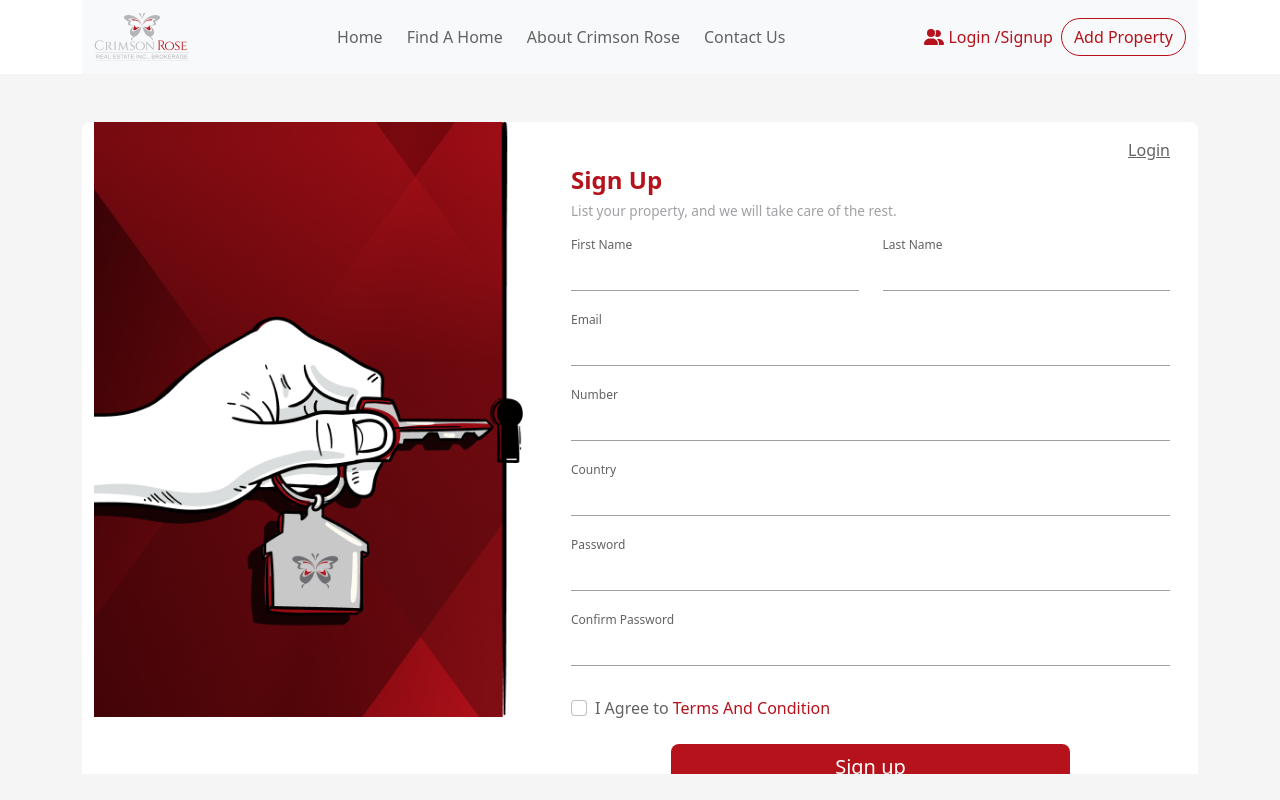
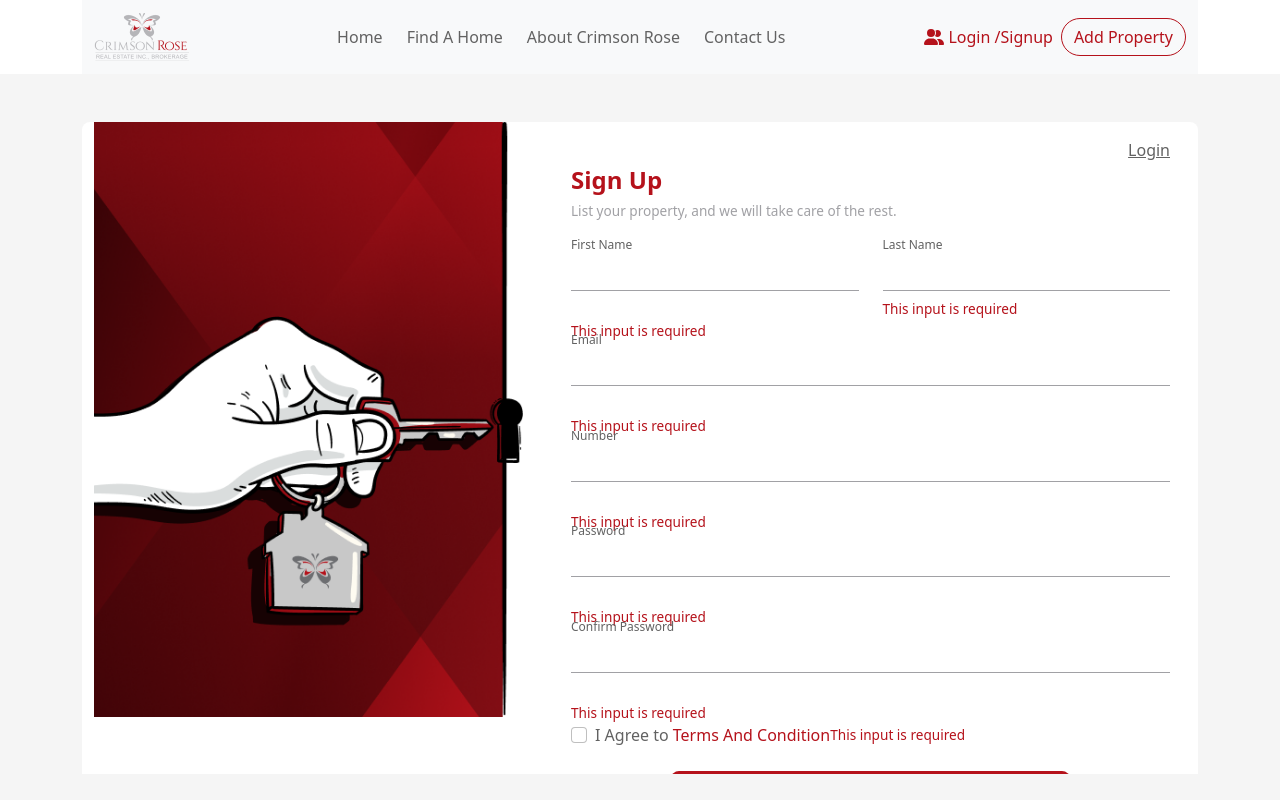
Before and after one commit to Totiratech/MLSFront, a Vue app: page /signup in a window 1280 px wide. Both pictures are taken after a click on the button "Sign up". Shown: the top 800 px of the page. Built offline with nearby package versions, Linux system fonts and the light colour scheme; what @morioh/v-lightbox would draw is missing.

Commit message:
signup api

```diff
--- a/src/views/Auth/Signup.vue
+++ b/src/views/Auth/Signup.vue
@@ -6,127 +6,143 @@
           <div class="form_holder white_box">
             <div class="row scroll_row w-100 mx-0">
               <div class="col-md-5 d-none d-md-block">
-                <img
-                  src="@/assets/images/auth-img.png"
-                  alt=".."
-                  class="img-fluid"
-                />
+                <img src="@/assets/images/auth-img.png" alt=".." class="img-fluid" />
               </div>
               <div class="col-md-5 d-md-none d-block">
-                <img
-                  src="@/assets/images/auth-mob-img.png"
-                  alt=".."
-                  class="img-fluid"
-                />
+                <img src="@/assets/images/auth-mob-img.png" alt=".." class="img-fluid" />
               </div>
               <div class="col-md-7">
                 <div class="container py-3 pe-3">
                   <div class="row">
                     <div class="col-12 text-end">
-                      <router-link to="/login" class="mid_grey"
-                        >Login</router-link
-                      >
+                      <router-link to="/login" class="mid_grey">Login</router-link>
                     </div>
                     <div class="col-12">
                       <b class="main_color">Sign Up</b><br />
-                      <span class="light_grey small_font"
-                        >List your property, and we will take care of the
-                        rest.</span
-                      >
+                      <span class="light_grey small_font">List your property, and we will take care of the
+                        rest.</span>
                       <div class="login-box mt-4 sign_up">
-                        <form>
                         <div class="row">
                           <div class="col-md-6">
                             <div class="user-box">
-                                <input type="text" />
+                              <input type="text" v-model="$v.fname.$model" />
                               <label class="capitalize mid_grey">
-                                  first name</label
-                                >
+                                first name</label>
                             </div>
+                            <p v-if="$v.fname.$error" class="main_color small_font mb-0">
+                              {{ this.required }}
+                            </p>
+                            <p v-if="errorsHandler.fname" class="main_color small_font mb-0">
+                            <ul>
+                              <li v-for="error in this.errorsHandler.fname">{{ error }}</li>
+                            </ul>
+                            </p>
                           </div>
                           <div class="col-md-6">
                             <div class="user-box">
-                                <input type="text" class="mb-2" />
+                              <input type="text" class="mb-2" v-model="$v.lname.$model" />
                               <label class="capitalize mid_grey">
-                                  last name</label
-                                >
+                                last name</label>
                             </div>
+                            <p v-if="$v.lname.$error" class="main_color small_font mb-0">
+                              {{ this.required }}
+                            </p>
+                            <p v-if="errorsHandler.lname" class="main_color small_font mb-0">
+                            <ul>
+                              <li v-for="error in this.errorsHandler.lname">{{ error }}</li>
+                            </ul>
+                            </p>
                           </div>
                           <div class="col-md-12">
                             <div class="user-box">
-                                <input type="email" />
+                              <input type="email" v-model="$v.email.$model" />
                               <label class="capitalize mid_grey">
-                                  email</label
-                                >
+                                email</label>
                             </div>
+                            <p v-if="$v.email.$error" class="main_color small_font mb-0">
+                              {{ this.required }}
+                            </p>
+                            <p v-if="errorsHandler.email" class="main_color small_font mb-0">
+                            <ul>
+                              <li v-for="error in this.errorsHandler.email">{{ error }}</li>
+                            </ul>
+                            </p>
                           </div>
                           <div class="col-md-12">
                             <div class="user-box">
+                              <input type="text" v-model="$v.phone.$model" />
+                              <label class="capitalize mid_grey">
+                                number</label>
+                            </div>
+                            <p v-if="$v.phone.$error" class="main_color small_font mb-0">
+                              {{ this.required }}
+                            </p>
+                            <p v-if="errorsHandler.phone" class="main_color small_font mb-0">
+                            <ul>
+                              <li v-for="error in this.errorsHandler.phone">{{ error }}</li>
+                            </ul>
+                            </p>
+                          </div>
+                          <!--                             <div class="col-md-12">
+                              <div class="user-box">
                                 <input type="text" />
                                 <label class="capitalize mid_grey">
-                                  number</label
-                                >
+                                  country</label>
                               </div>
+                            </div> -->
+                          <div class="col-md-12">
+                            <div class="user-box">
+                              <input type="password" v-model="$v.password.$model" />
+                              <label class="capitalize mid_grey">
+                                password</label>
+                            </div>
+                            <p v-if="$v.password.$error" class="main_color small_font mb-0">
+                              {{ this.required }}
+                            </p>
+                            <p v-if="errorsHandler.password" class="main_color small_font mb-0">
+                            <ul>
+                              <li v-for="error in this.errorsHandler.password">{{ error }}</li>
+                            </ul>
+                            </p>
                           </div>
                           <div class="col-md-12">
                             <div class="user-box">
-                                <input type="text" />
+                              <input type="password" v-model="$v.password_confirmation.$model" />
                               <label class="capitalize mid_grey">
-                                  country</label
-                                >
+                                confirm password</label>
                             </div>
-                            </div>
-                            <div class="col-md-12">
-                              <div class="user-box">
-                                <input type="password" />
-                                <label class="capitalize mid_grey">
-                                  password</label
-                                >
-                              </div>
-                            </div>
-                            <div class="col-md-12">
-                              <div class="user-box">
-                                <input type="password" />
-                                <label class="capitalize mid_grey">
-                                  confirm password</label
-                                >
-                              </div>
+                            <p v-if="$v.password_confirmation.$error" class="main_color small_font mb-0">
+                              {{ this.required }}
+                            </p>
+                            <p v-if="errorsHandler.password_confirmation" class="main_color small_font mb-0">
+                            <ul>
+                              <li v-for="error in this.errorsHandler.password_confirmation">{{ error }}</li>
+                            </ul>
+                            </p>
                           </div>
                           <div class="col-md-12 d-flex align-items-center">
-                              <input
-                                class="form-check-input mt-0"
-                                type="checkbox"
-                                value=""
-                                aria-label="Checkbox for following text input"
-                                id="terms"
-                              />
-                              <label for="terms" class="ps-2"
-                                >I Agree to
-                                <router-link
-                                  to="/"
-                                  class="main_color capitalize"
-                                  >terms and condition</router-link
-                                ></label
-                              >
+                            <input class="form-check-input mt-0" type="checkbox" value=""
+                              aria-label="Checkbox for following text input" id="terms" v-model="$v.accept.$model" />
+                            <label for="terms" class="ps-2">I Agree to
+                              <router-link to="/" class="main_color capitalize">terms and
+                                condition</router-link></label>
+                            <p v-if="$v.accept.$error" class="main_color small_font mb-0">
+                              {{ this.required }}
+                            </p>
                           </div>
                           <div class="col-12 text-center pt-4">
                             <div class="d-grid gap-2 col-8 mx-auto">
-                                <button
-                                  type="button"
-                                  class="btn btn-lg main_btn px-5"
-                                >
+                              <button type="button" class="btn btn-lg main_btn px-5" @click.prevent="signUp()">
                                 Sign up
                               </button>
                             </div>
                             <p class="mid_grey capitalize pt-3 small_font">
                               already have an account ?
-                                <router-link to="/login" class="main_color"
-                                  >Login</router-link
-                                >
+                              <router-link to="/login" class="main_color">Login</router-link>
                             </p>
                           </div>
                         </div>
-                        </form>
+
                       </div>
                     </div>
                   </div>
@@ -139,28 +155,108 @@
     </div>
   </div>
 </template>
+<script>
+import axios from "axios";
+import { validationMixin } from "vuelidate";
+import { required } from "vuelidate/lib/validators";
+import $ from "jquery";
+export default {
+  mixins: [validationMixin],
+  data() {
+    return {
+      errorsHandler: [],
+      fname: "",
+      lname: "",
+      email: "",
+      phone: "",
+      password: "",
+      password_confirmation: "",
+      accept: "",
+      required: "This input is required",
+    };
+  },
+  validations: {
+    fname: {
+      required,
+    },
+    lname: {
+      required,
+    },
+    email: {
+      required,
+    },
+    phone: {
+      required,
+    },
+    password: {
+      required,
+    },
+    password_confirmation: {
+      required,
+    },
+    accept: {
+      required,
+    },
+  },
+  methods: {
+    // signUp fn
+    signUp() {
+      this.errorsHandler = [];
+      const data = {
+        fname: this.fname,
+        lname: this.lname,
+        name: this.fname + ' ' + this.lname,
+        phone: this.phone,
+        password: this.password,
+        password_confirmation: this.password_confirmation,
+        accept: this.accept,
+      };
+      // check validation
+      this.$v.$touch();
+      if (!this.$v.$error) {
+        axios
+          .post("https://test.crimsonrose.a2hosted.com/api/signup", data, {})
+          .then((response) => {
+            //console.log(response);
+            //localStorage.setItem("userToken", response.data.data.access_token);
+            window.location.href = "/Login";
+          })
+          .catch((errors) => {
+            this.errorsHandler = errors.response.data.errors;
+          });
+      }
+    },
+  },
+};
+</script>
 <style scoped>
 b.main_color {
   font-size: 1.5em;
 }
+
 label.mid_grey,
 p.mid_grey {
   font-weight: 500;
 }
+
 p .main_color {
   text-decoration: none;
 }
+
 a.main_color {
   text-decoration: none;
 }
+
 .form_holder .scroll_row {
   height: calc(100vh - 3rem - 100px);
   overflow: hidden;
 }
+
 .scroll_row .col-md-5,
 .scroll_row .col-md-7 {
   height: 100%;
 }
+
 .scroll_row img {
   height: 100%;
   width: 100%;
@@ -168,9 +264,11 @@ a.main_color {
   object-fit: contain;
   object-position: top;
 }
+
 .scroll_row .col-md-7 {
   overflow: auto;
 }
+
 /* start media */
 @media (max-width: 767.98px) {
   .form_holder .scroll_row {
```
Also changed, not shown: 1 other file (tests, documents, lock files or other folders). Lines whose indentation alone changed are shown as unchanged.
